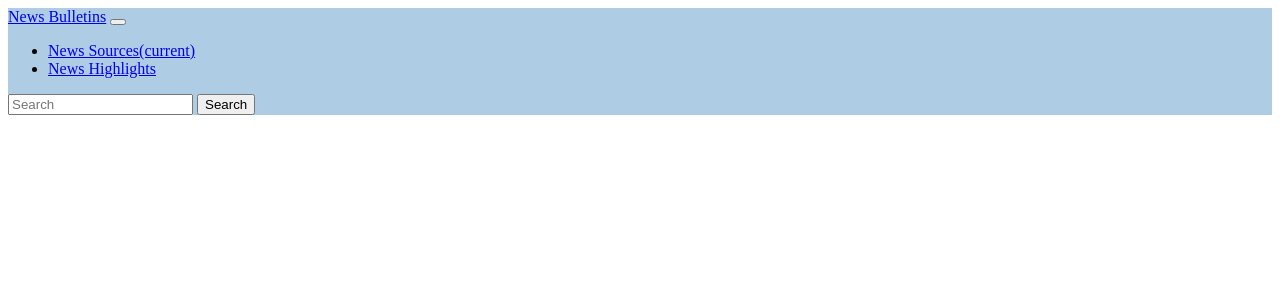
After one commit to default-007/news, a Flask app: template app/templates/navbar.html in a window 1280 px wide. The commit adds this page. Shown: the top 300 px of the page. Run offline with Flask 2, Linux system fonts and the light colour scheme; the template is opened without the code that fills it, so the values that code supplies are empty.

Commit message:
Added a navbar to link index.html through template inheritance

```diff
--- /dev/null
+++ b/app/templates/navbar.html
@@ -0,0 +1,21 @@
+<nav class="navbar navbar-expand-lg navbar-light" style="background-color: #aecde4">
+    <a class="navbar-brand" href="#">News Bulletins</a>
+    <button class="navbar-toggler" type="button" data-toggle="collapse" data-target="#navbarSupportedContent" aria-controls="navbarSupportedContent" aria-expanded="false" aria-label="Toggle navigation">
+      <span class="navbar-toggler-icon"></span>
+    </button>
+
+    <div class="collapse navbar-collapse" id="navbarSupportedContent">
+      <ul class="navbar-nav mr-auto">
+        <li class="nav-item active">
+          <a class="nav-link" href="#">News Sources<span class="sr-only">(current)</span></a>
+        </li>
+        <li class="nav-item active">
+          <a class="nav-link" href="#"> News Highlights</a>
+        </li>
+      </ul>
+      <form class="form-inline my-2 my-lg-0">
+        <input class="form-control mr-sm-2" type="search" placeholder="Search" aria-label="Search">
+        <button class="btn btn-outline-success my-2 my-sm-0" type="submit">Search</button>
+      </form>
+    </div>
+  </nav>
--- a/run.py
+++ b/run.py
@@ -1,9 +1,7 @@
 from flask import Flask
 app = Flask(__name__)
 
-@app.route('/')
-def index():
-    return "Hello"
+
 
 if __name__ == "__main__":
     app.run(debug=True)
```
Also changed, not shown: app/templates/index.html (+26 -1 lines).
